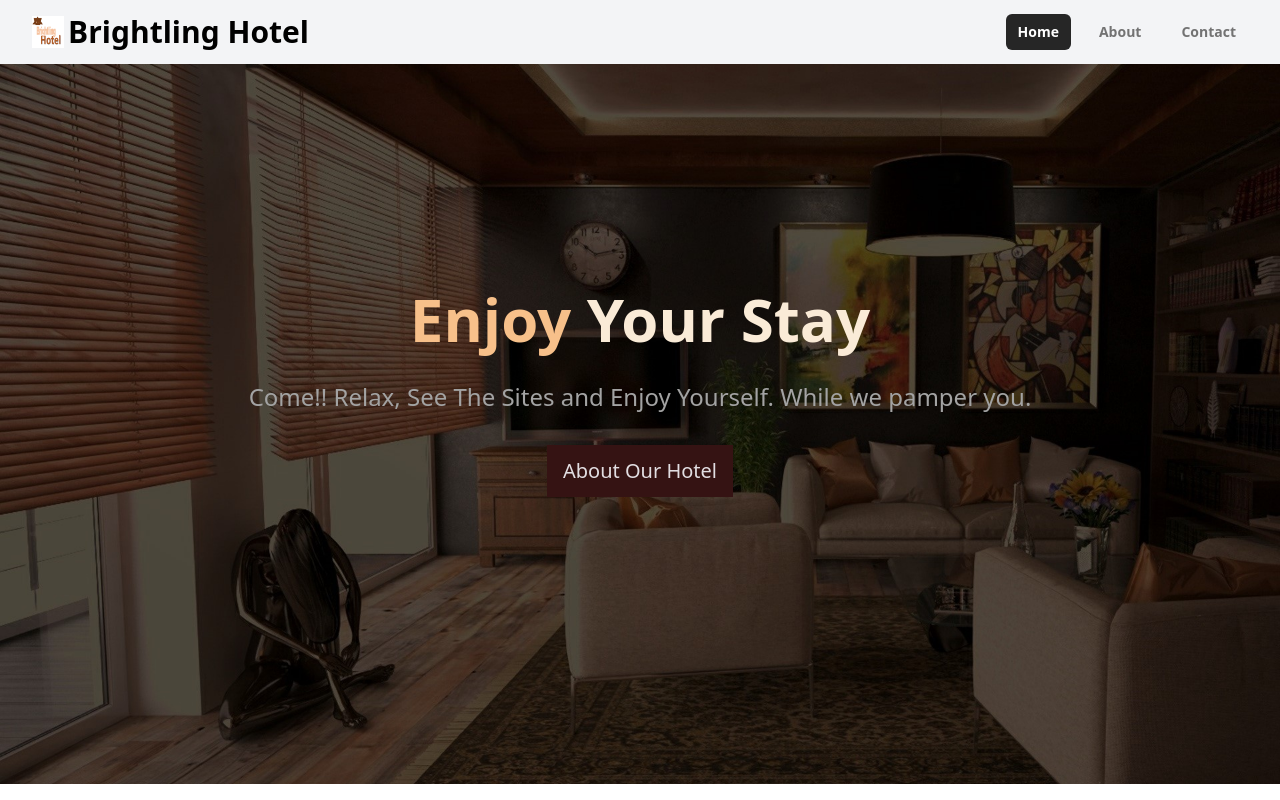
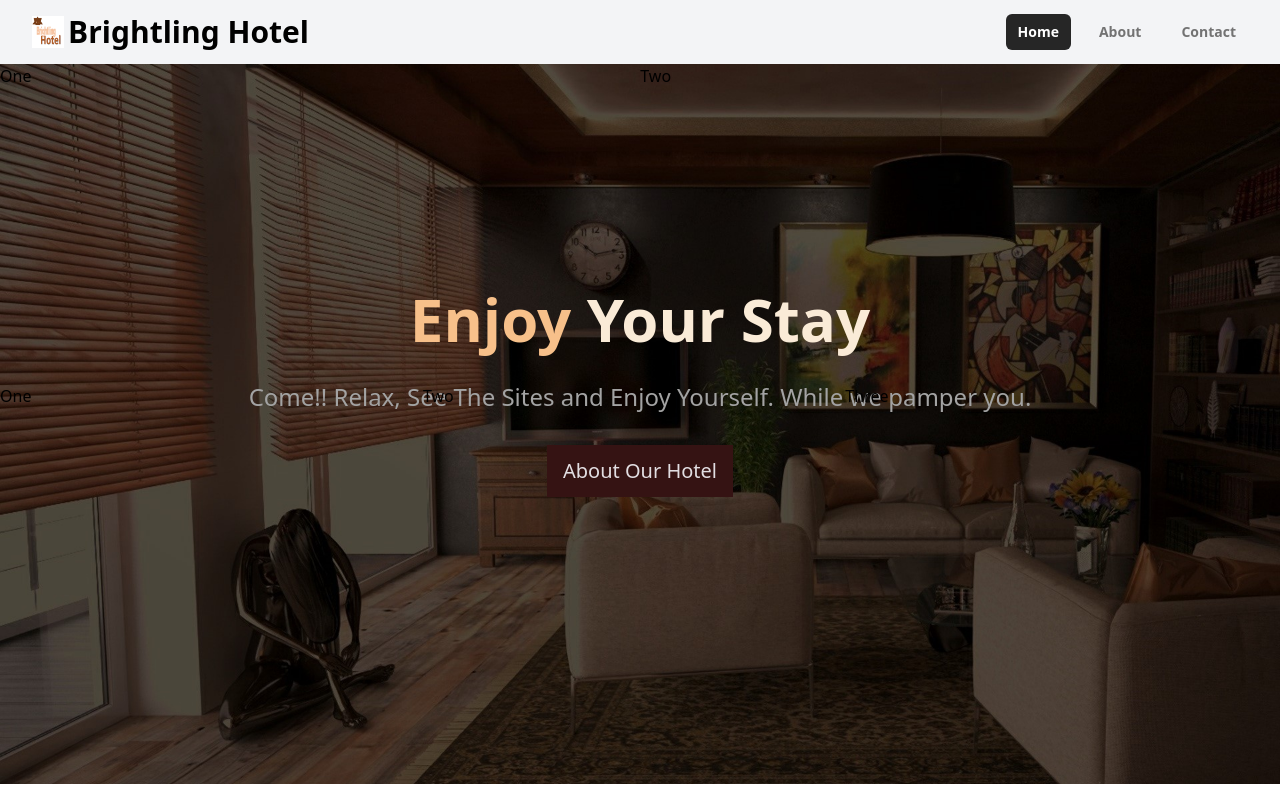
Before and after one commit to WEB-Track/Vue_Hotel, a Vue app: page / in a window 1280 px wide. Built offline with nearby package versions, Linux system fonts and the light colour scheme.

Commit message:
update TheHome

```diff
--- a/src/components/ThreeColumn.vue
+++ b/src/components/ThreeColumn.vue
@@ -1,7 +1,7 @@
 <template>
  <div class="flex flex-row">
-  <div>One</div>
-  <div>Two</div>
-  <div>Three</div>
+  <div class="grow h-80">One</div>
+  <div class="grow h-80">Two</div>
+  <div class="grow h-80">Three</div>
  </div>
 </template>
--- a/src/components/TwoColumn.vue
+++ b/src/components/TwoColumn.vue
@@ -1,6 +1,6 @@
 <template>
  <div class="flex flex-row">
-  <div>One</div>
-  <div>Two</div>
+  <div class="grow h-80">One</div>
+  <div class="grow h-80">Two</div>
  </div>
 </template>
--- a/src/pages/TheHome.vue
+++ b/src/pages/TheHome.vue
@@ -1,14 +1,19 @@
   <script>
    import TheMenu from '../components/Menu/TheMenu.vue'
    import TheHero from '../components/Hero/TheHero.vue'
+   import TwoColumn from '../components/TwoColumn.vue'
+   import ThreeColumn from '../components/ThreeColumn.vue'
    export default{
-    components:{TheMenu, TheHero},
+    components:{TheMenu, TwoColumn, ThreeColumn,TheHero},
    }
   </script>
 
 <template>
- <div>
+ <div class="flex flex-col">
   <TheMenu/>
   <TheHero/>
+  <TwoColumn/>
+  <ThreeColumn/>
  </div>
+
 </template>
```
